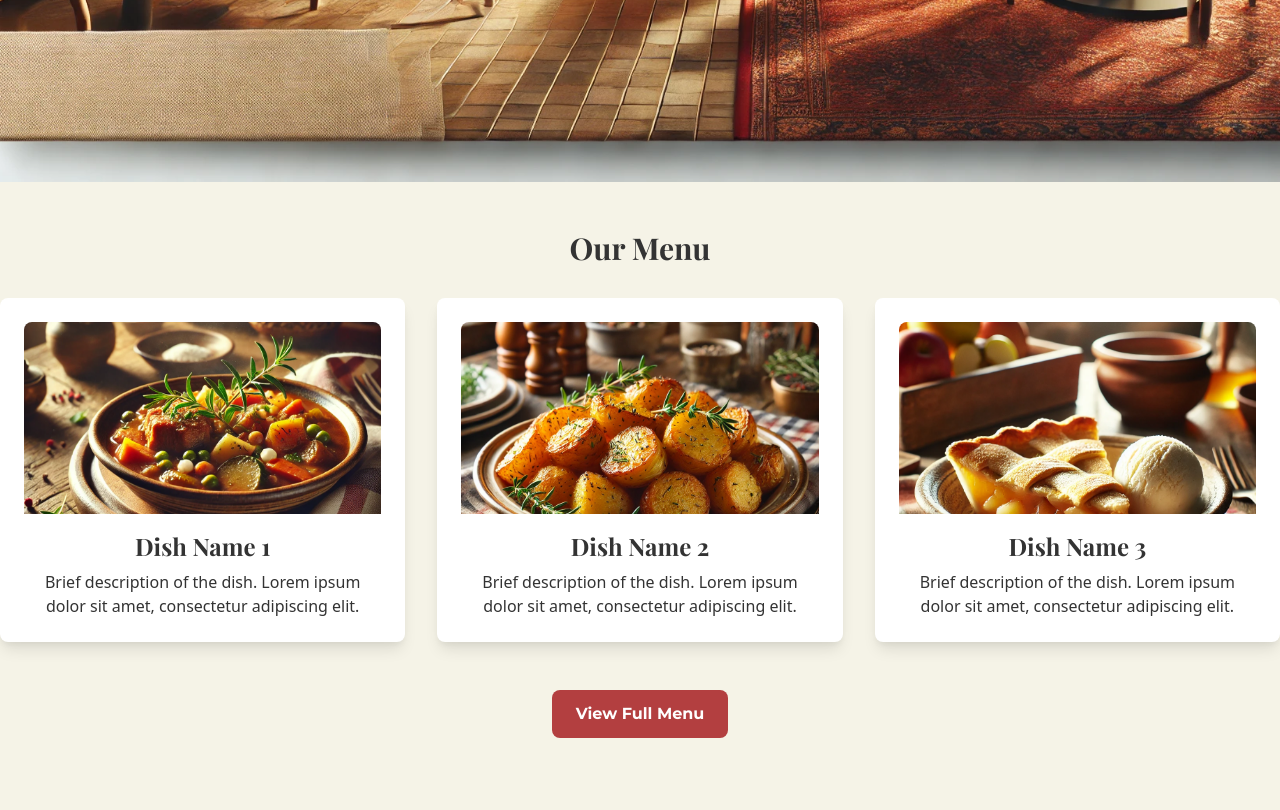
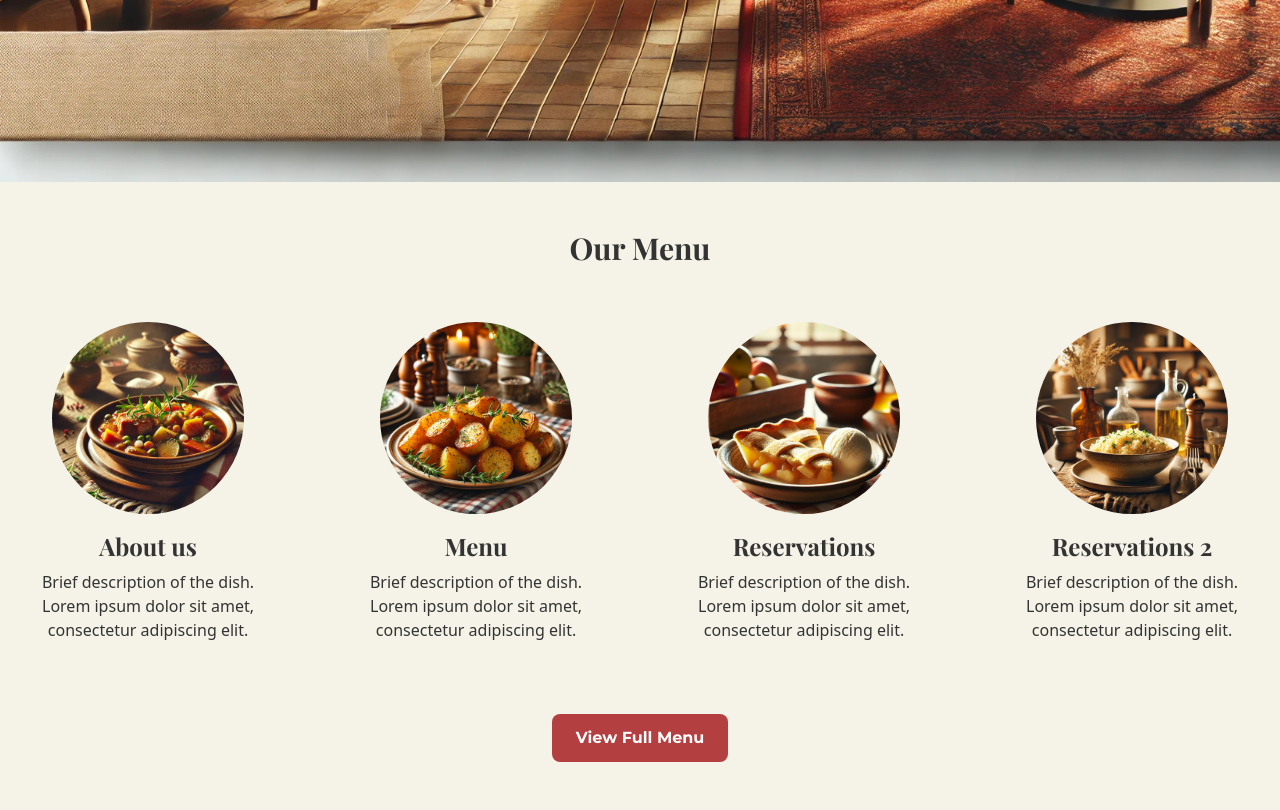
Before and after one commit to M-Araujo/cafe_landing_page, a website: page index.html in a window 1280 px wide. Shown: the part 682-1492 px from the top of the page. Before the commit the page ends 1468 px from the top, so only its background shows below. Drawn offline with nearby package versions, Linux system fonts and the light colour scheme.

Commit message:
new image + css adjustments

```diff
--- a/index.html
+++ b/index.html
@@ -67,27 +67,28 @@
 </section>
 
 
+   <!-- Menu Section -->
+<!--
 
-    <!-- Menu Section -->
     <section id="menu" class="py-12">
         <div class="container mx-auto text-center">
             <h2 class="text-3xl font-playfair-display font-bold mb-8 text-dark-brown">Our Menu</h2>
             <div class="grid grid-cols-1 md:grid-cols-2 lg:grid-cols-3 gap-8">
-                <!-- Menu Item 1 -->
+
                 <div class="bg-white p-6 rounded-lg shadow-lg">
                     <img src="assets/dish1.webp" alt="Dish 1" class="w-full h-48 object-cover rounded-t-lg mb-4">
                     <h3 class="text-2xl font-playfair-display font-semibold mb-2 text-brick-red">Dish Name 1</h3>
                     <p class="text-lora">Brief description of the dish. Lorem ipsum dolor sit amet, consectetur adipiscing elit.</p>
 
                 </div>
-                <!-- Menu Item 2 -->
+
                 <div class="bg-white p-6 rounded-lg shadow-lg">
                     <img src="assets/dish2.webp" alt="Dish 2" class="w-full h-48 object-cover rounded-t-lg mb-4">
                     <h3 class="text-2xl font-playfair-display font-semibold mb-2 text-brick-red">Dish Name 2</h3>
                     <p class="text-lora">Brief description of the dish. Lorem ipsum dolor sit amet, consectetur adipiscing elit.</p>
 
                 </div>
-                <!-- Menu Item 3 -->
+
                 <div class="bg-white p-6 rounded-lg shadow-lg">
                     <img src="assets/dish3.webp" alt="Dish 3" class="w-full h-48 object-cover rounded-t-lg mb-4">
                     <h3 class="text-2xl font-playfair-display font-semibold mb-2 text-brick-red">Dish Name 3</h3>
@@ -100,6 +101,56 @@
             </div>
         </div>
     </section>
+
+-->
+
+<section id="menu" class="py-12 bg-orange-100">
+    <div class="container mx-auto text-center">
+        <h2 class="text-3xl font-playfair-display font-bold mb-8 text-dark-brown">Our Menu</h2>
+        <div class="grid grid-cols-1 md:grid-cols-3 lg:grid-cols-4 gap-8">
+            <!-- Menu Item 1 -->
+            <div class=" p-6 rounded-lg ">
+                <div class="w-48 h-48 mx-auto mb-4">
+                    <img src="assets/dish1.webp" alt="Dish 1" class="w-full h-full object-cover rounded-full">
+                </div>
+                <h3 class="text-2xl font-playfair-display font-semibold mb-2 text-brick-red">About us</h3>
+                <p class="text-lora">Brief description of the dish. Lorem ipsum dolor sit amet, consectetur adipiscing elit.</p>
+
+            </div>
+            <!-- Menu Item 2 -->
+            <div class=" p-6 rounded-lg ">
+                <div class="w-48 h-48 mx-auto mb-4">
+                    <img src="assets/dish2.webp" alt="Dish 2" class="w-full h-full object-cover rounded-full">
+                </div>
+                <h3 class="text-2xl font-playfair-display font-semibold mb-2 text-brick-red">Menu</h3>
+                <p class="text-lora">Brief description of the dish. Lorem ipsum dolor sit amet, consectetur adipiscing elit.</p>
+
+            </div>
+            <!-- Menu Item 3 -->
+            <div class=" p-6 rounded-lg ">
+                <div class="w-48 h-48 mx-auto mb-4">
+                    <img src="assets/dish3.webp" alt="Dish 3" class="w-full h-full object-cover rounded-full">
+                </div>
+                <h3 class="text-2xl font-playfair-display font-semibold mb-2 text-brick-red">Reservations</h3>
+                <p class="text-lora">Brief description of the dish. Lorem ipsum dolor sit amet, consectetur adipiscing elit.</p>
+
+            </div>
+             <!-- Menu Item 4 -->
+             <div class=" p-6 rounded-lg ">
+                <div class="w-48 h-48 mx-auto mb-4">
+                    <img src="assets/dish4.webp" alt="Dish 4" class="w-full h-full object-cover rounded-full">
+                </div>
+                <h3 class="text-2xl font-playfair-display font-semibold mb-2 text-brick-red">Reservations 2</h3>
+                <p class="text-lora">Brief description of the dish. Lorem ipsum dolor sit amet, consectetur adipiscing elit.</p>
+
+            </div>
+        </div>
+        <div class="mt-12">
+            <a href="#full-menu" class="inline-block bg-brick-red text-white py-3 px-6 rounded-lg font-montserrat font-semibold">View Full Menu</a>
+        </div>
+    </div>
+</section>
+
 
     <style>
         @import url('https://fonts.googleapis.com/css2?family=Lora:wght@400;700&family=Montserrat:wght@400;700&family=Playfair+Display:wght@400;700&display=swap');
```
Also changed, not shown: assets/dish4.webp (added).
